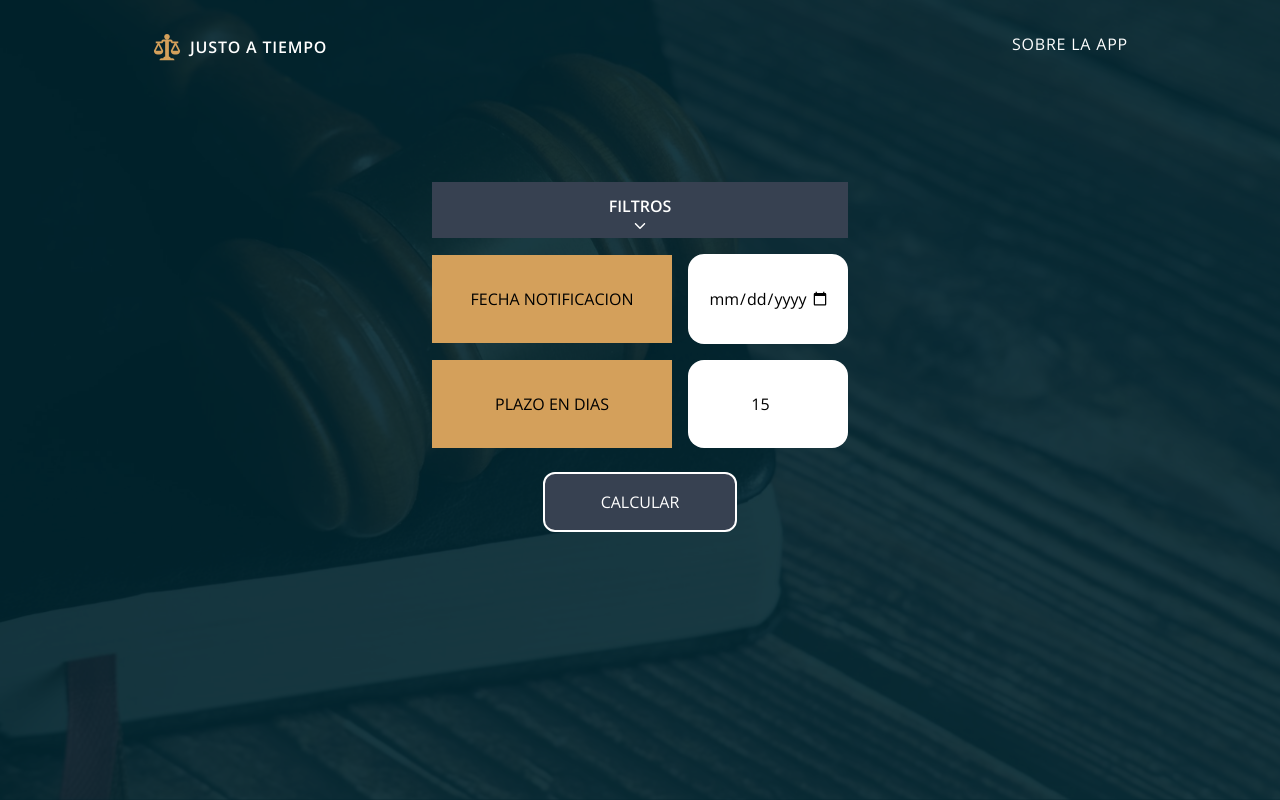
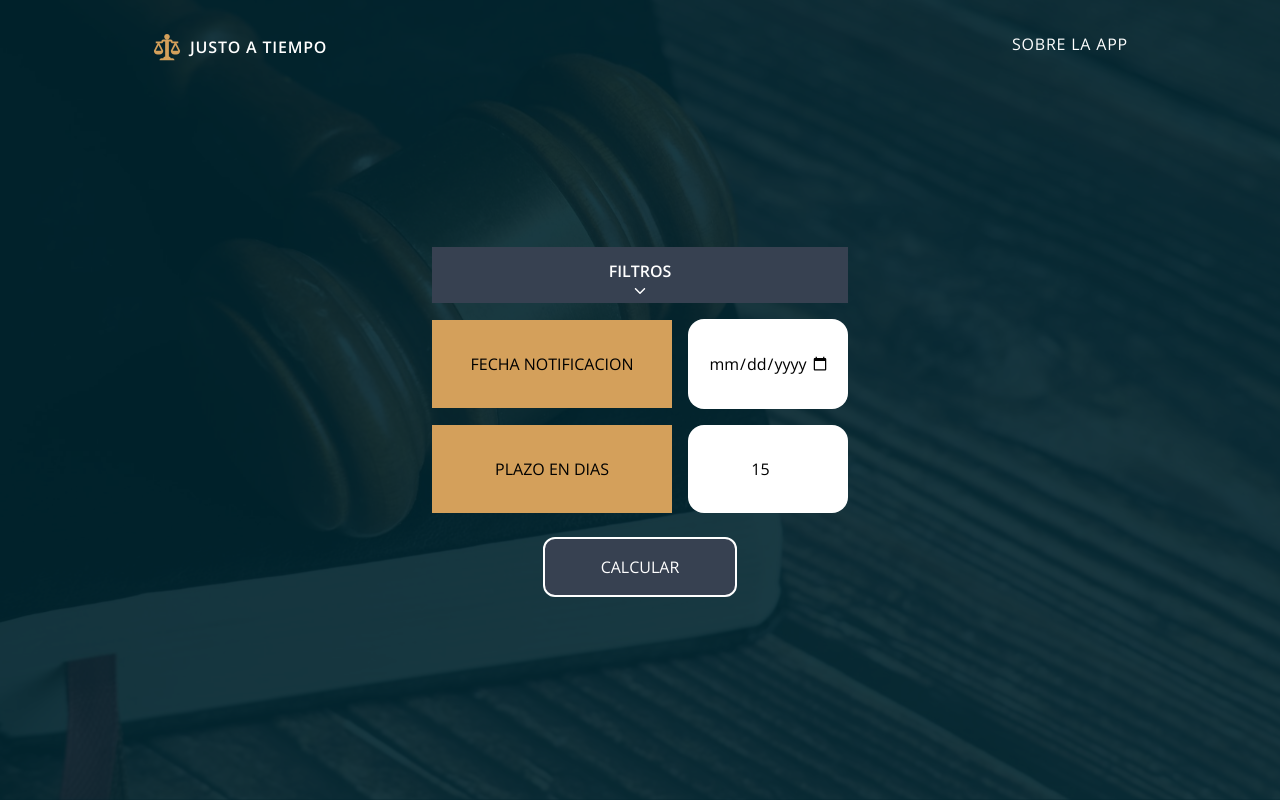
Before and after one commit to Dev-Santi/LegalDateNextjs, a Next.js app: page / in a window 1280 px wide. Built offline with nearby package versions, Linux system fonts and the light colour scheme.

Commit message:
cambios en como se filtran las semanas de turismo

```diff
--- a/src/app/page.tsx
+++ b/src/app/page.tsx
@@ -21,7 +21,8 @@ export default function Home() {
                     </ul>
                 </nav>
             </header>
-            <main className='mx-auto my-2 w-fit mt-24'>
+
+            <main className='mx-auto py-12 w-fit flex flex-col items-center justify-center min-h-[calc(100vh-5rem)]'>
                 <Calculator />
             </main>
         </div>
--- a/src/calendar/functions.ts
+++ b/src/calendar/functions.ts
@@ -2,7 +2,7 @@ import calendar from './calendar';
 
 type filters = {
     holidays: boolean;
-    allowTurismo: boolean;
+    turismo: boolean;
     weekend: boolean;
     judicialVacation: boolean;
 };
@@ -36,7 +36,7 @@ export function calculateDate(dateSelected: string, countString: string, filters
                 //Filters that omits days
                 if (found && applyFilters(currentDay, filters)) {
                     count--;
-                    //console.log(currentDay)
+                    console.log(currentDay);
                 }
 
                 //When the term is over, returns the date
@@ -81,11 +81,12 @@ function applyFilters(currentDay: day, filters: filters) {
 
     //Holidays
     if (filters.holidays && currentDay.holiday) {
-        if (filters.allowTurismo && currentDay.holiday.description != 'Turismo') {
-            response = false;
-        } else if (!filters.allowTurismo) {
-            response = false;
-        }
+        response = false;
+    }
+
+    //Turismo
+    if (filters.turismo && currentDay.holiday.description == 'Turismo') {
+        response = false;
     }
 
     //Weekends
--- a/src/components/calculator/index.tsx
+++ b/src/components/calculator/index.tsx
@@ -13,7 +13,7 @@ export default function Calculator() {
         holidays: true, // Filtrar dias feriados
         weekend: true, // Filtrar Sabados y Domingos
         judicialVacation: true, // Filtrar ferias judiciales
-        allowTurismo: false, // Tomar semana de turismo como semana habil
+        turismo: false, // Filtrar la semana de turismo incluso cuando se filtren los dias corridos
     });
     const [visibleFilters, setVisibleFilters] = useState(false);
 
@@ -28,7 +28,7 @@ export default function Calculator() {
         });
     }
 
-    const visibleFiltersClass = visibleFilters ? 'h-54' : 'h-14';
+    const visibleFiltersClass = visibleFilters ? 'h-72' : 'h-14';
 
     return (
         <>
@@ -41,13 +41,16 @@ export default function Calculator() {
                 >
                     <h2
                         onClick={() => setVisibleFilters(!visibleFilters)}
-                        className='uppercase w-full flex flex-col items-center font-semibold '
+                        className='cursor-pointer uppercase w-full flex flex-col items-center font-semibold '
                     >
                         Filtros
-                        <span className='cursor-pointer'>
-                            {visibleFilters ? <IoIosArrowUp /> : <IoIosArrowDown />}
-                        </span>
+                        <span>{visibleFilters ? <IoIosArrowUp /> : <IoIosArrowDown />}</span>
                     </h2>
+
+                    <h3 className='my-2 text-red-400'>
+                        Las opciones marcadas indican los dias <br /> que
+                        <span className='font-bold'> NO </span>se deben tomar en cuenta
+                    </h3>
 
                     {/* Filters */}
                     <div className='flex justify-between items-center w-full mt-4'>
@@ -64,14 +67,14 @@ export default function Calculator() {
                     </div>
 
                     <div className='flex justify-between items-center w-full mt-4'>
-                        <label className='' htmlFor='turismoCheck'>
+                        <label className={filters.holidays ? 'text-gray-500' : ''} htmlFor='turismoCheck'>
                             Semana de turismo
                         </label>
                         <input
+                            disabled={filters.holidays}
                             type='checkbox'
-                            onChange={() => setFilters({ ...filters, allowTurismo: !filters.allowTurismo })}
+                            onChange={() => setFilters({ ...filters, turismo: !filters.turismo })}
                             name='turismo'
-                            defaultChecked
                             id='turismoCheck'
                         />
                     </div>
```
